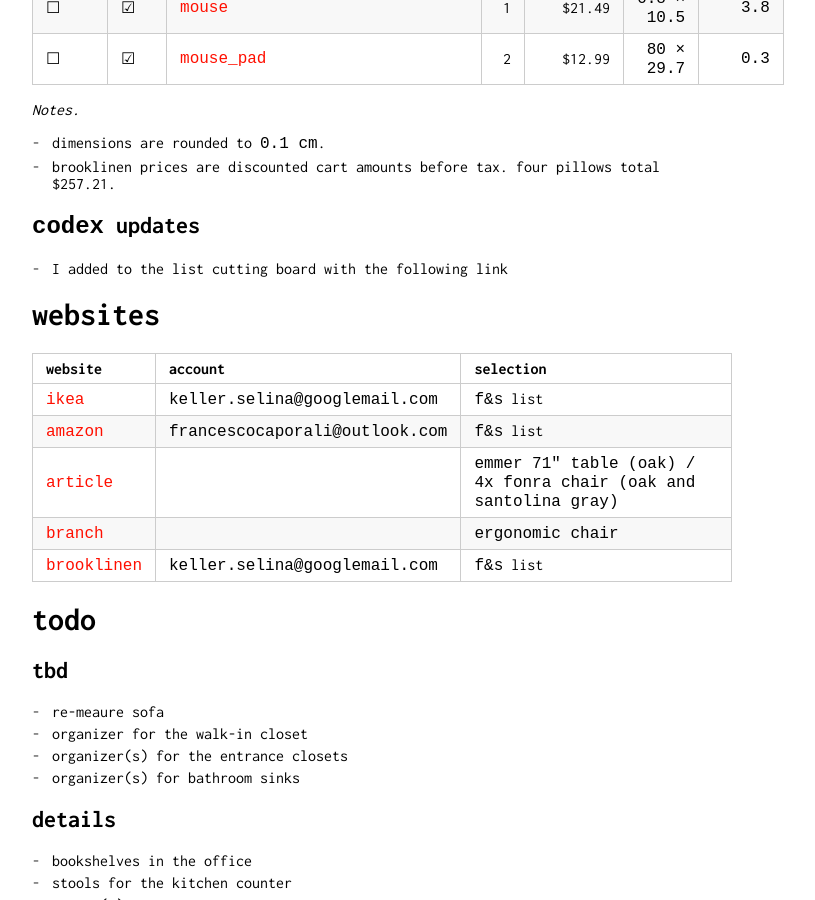
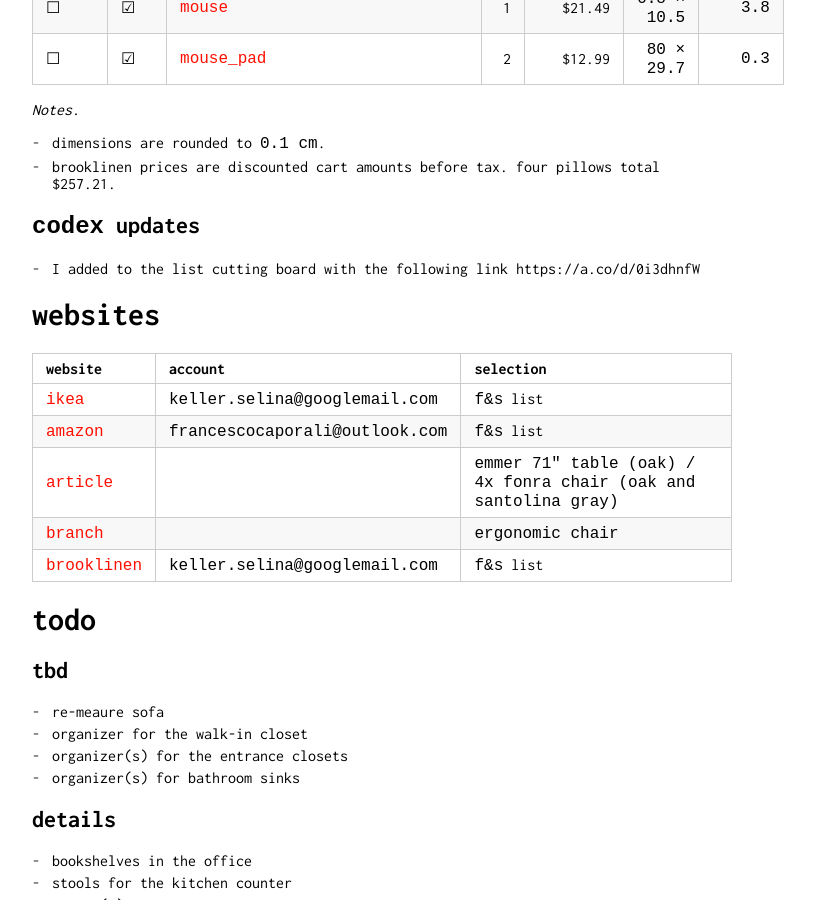
Before and after one commit to caporali/caporali.github.io, a Jekyll site: the page built from files/apt/markdown/furniture.md, in a window 1280 px wide and 900 px high, scrolled down 3074 px. Shown: the whole window, without its empty margins (258-1073 px from the left). Built offline with Jekyll 4.4.1, drawn with Linux system fonts in a browser that asks for light colours; our own code applies the rules of GitHub Pages for plain Markdown files; part of the change alters nothing that is shown.

Commit message:
update apartment furniture.md

```diff
--- a/files/apt/markdown/furniture.md
+++ b/files/apt/markdown/furniture.md
@@ -67,7 +67,7 @@
 - brooklinen prices are discounted cart amounts before tax. four pillows total $257.21.
 
 ## `codex` updates
-- I added to the list cutting board with the following link
+- I added to the list cutting board with the following link https://a.co/d/0i3dhnfW
 
 # websites
 
```
